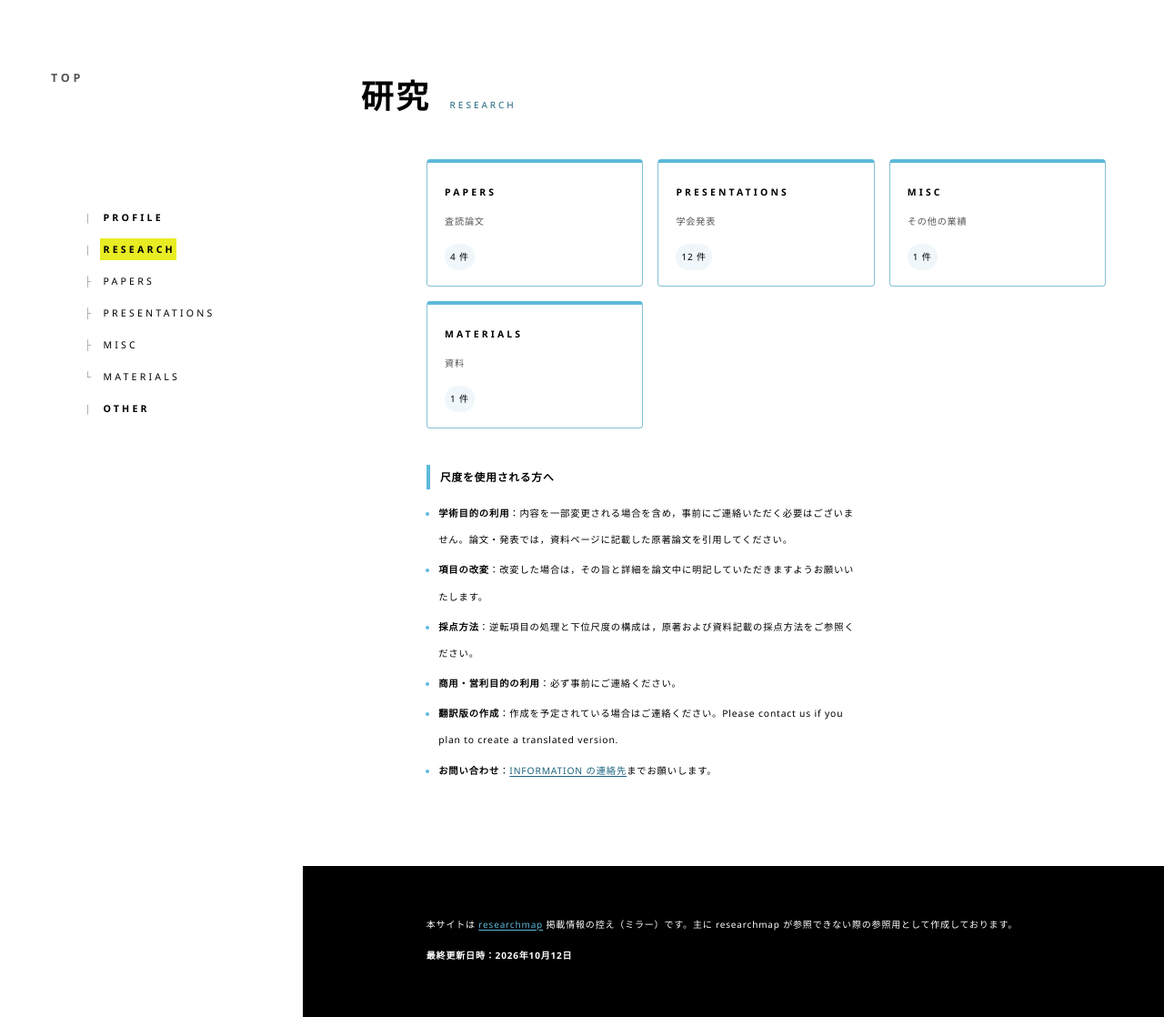
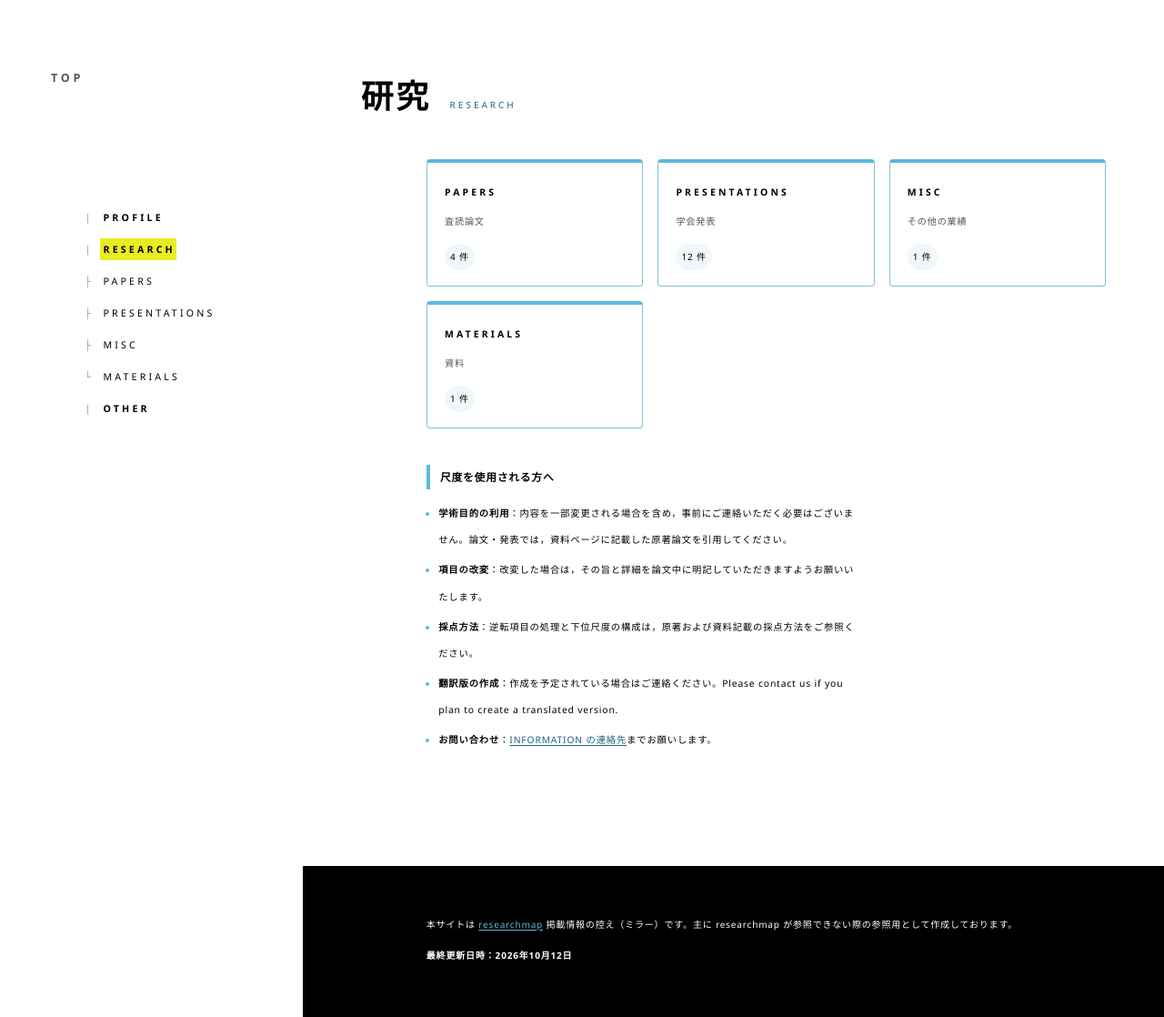
Before and after one commit to Matsuri-O/Matsuri-O.github.io, a Jekyll site: the page built from research/index.md, in a window 1280 px wide and 1118 px high. Shown: the whole window at 91% size. Built offline with Jekyll 4.4.1, drawn with Linux system fonts in a browser that asks for light colours.

Commit message:
Update index.md

```diff
--- a/research/index.md
+++ b/research/index.md
@@ -11,6 +11,5 @@ permalink: /research/
 - **学術目的の利用**：内容を一部変更される場合を含め，事前にご連絡いただく必要はございません。論文・発表では，資料ページに記載した原著論文を引用してください。
 - **項目の改変**：改変した場合は，その旨と詳細を論文中に明記していただきますようお願いいたします。
 - **採点方法**：逆転項目の処理と下位尺度の構成は，原著および資料記載の採点方法をご参照ください。
-- **商用・営利目的の利用**：必ず事前にご連絡ください。
 - **翻訳版の作成**：作成を予定されている場合はご連絡ください。Please contact us if you plan to create a translated version.
 - **お問い合わせ**：[INFORMATION の連絡先](../information/#email)までお願いします。
```
